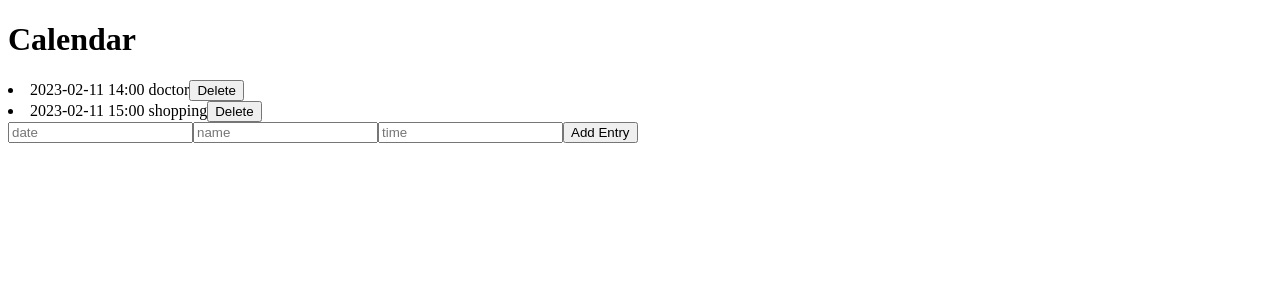
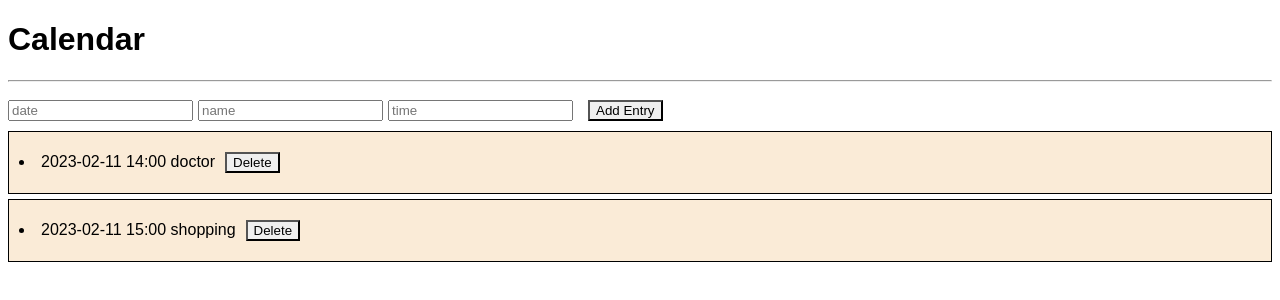
Before and after one commit to marko-knoebl/cc-mini-calendar, a React (Vite) app: page / in a window 1280 px wide. Shown: the top 300 px of the page. Built offline with nearby package versions, Linux system fonts and the light colour scheme.

Commit message:
basic styling

```diff
--- a/src/App.css
+++ b/src/App.css
@@ -0,0 +1,19 @@
+:root {
+  font-family: Arial, Helvetica, sans-serif;
+}
+
+.item-singular {
+  padding: 10px;
+  background-color: antiquewhite;
+  border: 1px solid black;
+  margin-bottom: 5px;
+}
+
+.button {
+  margin: 10px;
+  background-size: auto;
+}
+
+input {
+  margin-right: 5px;
+}
--- a/src/App.jsx
+++ b/src/App.jsx
@@ -42,12 +42,7 @@ function App() {
   return (
     <div className="App">
       <h1>Calendar</h1>
-      {appointments.map((appointment) => (
-        <li key={appointment.id}>
-          {appointment.date} {appointment.time} {appointment.name}
-          <button onClick={() => deleteAppointment(appointment.id)}>Delete</button>
-        </li>
-      ))}
+      <hr></hr>
       <input
         value={dateInput}
         placeholder="date"
@@ -69,7 +64,14 @@ function App() {
           setTimeInput(event.target.value);
         }}
       ></input>
-      <button onClick={addEntry}>Add Entry</button>
+      <button className="button" onClick={addEntry}>Add Entry</button>
+      {appointments.map((appointment) => (
+        <li className="item-singular" key={appointment.id}>
+          {appointment.date} {appointment.time} {appointment.name}
+          <button className="button" onClick={() => deleteAppointment(appointment.id)}>Delete</button>
+        </li>
+      ))}
+
     </div>
   );
 }
```
